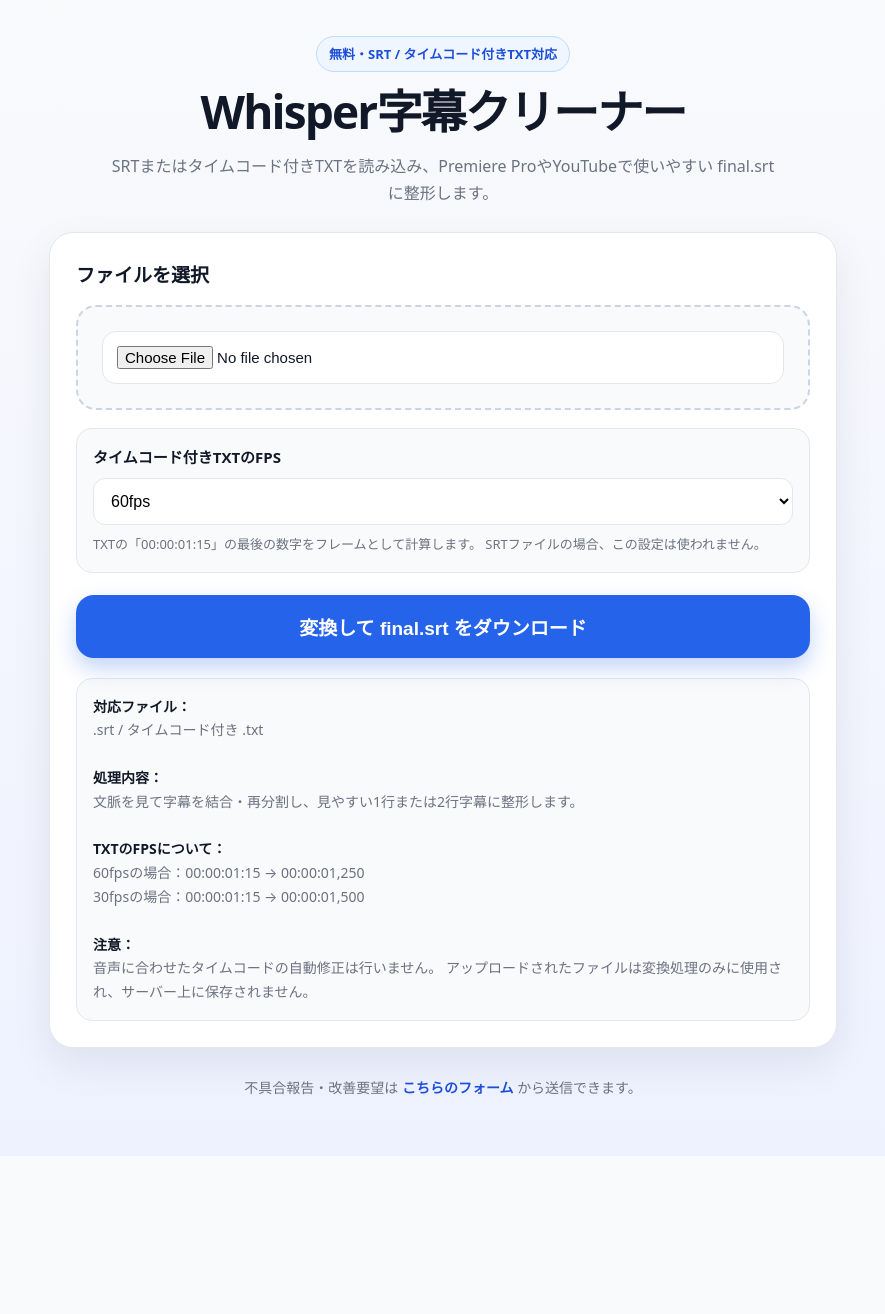
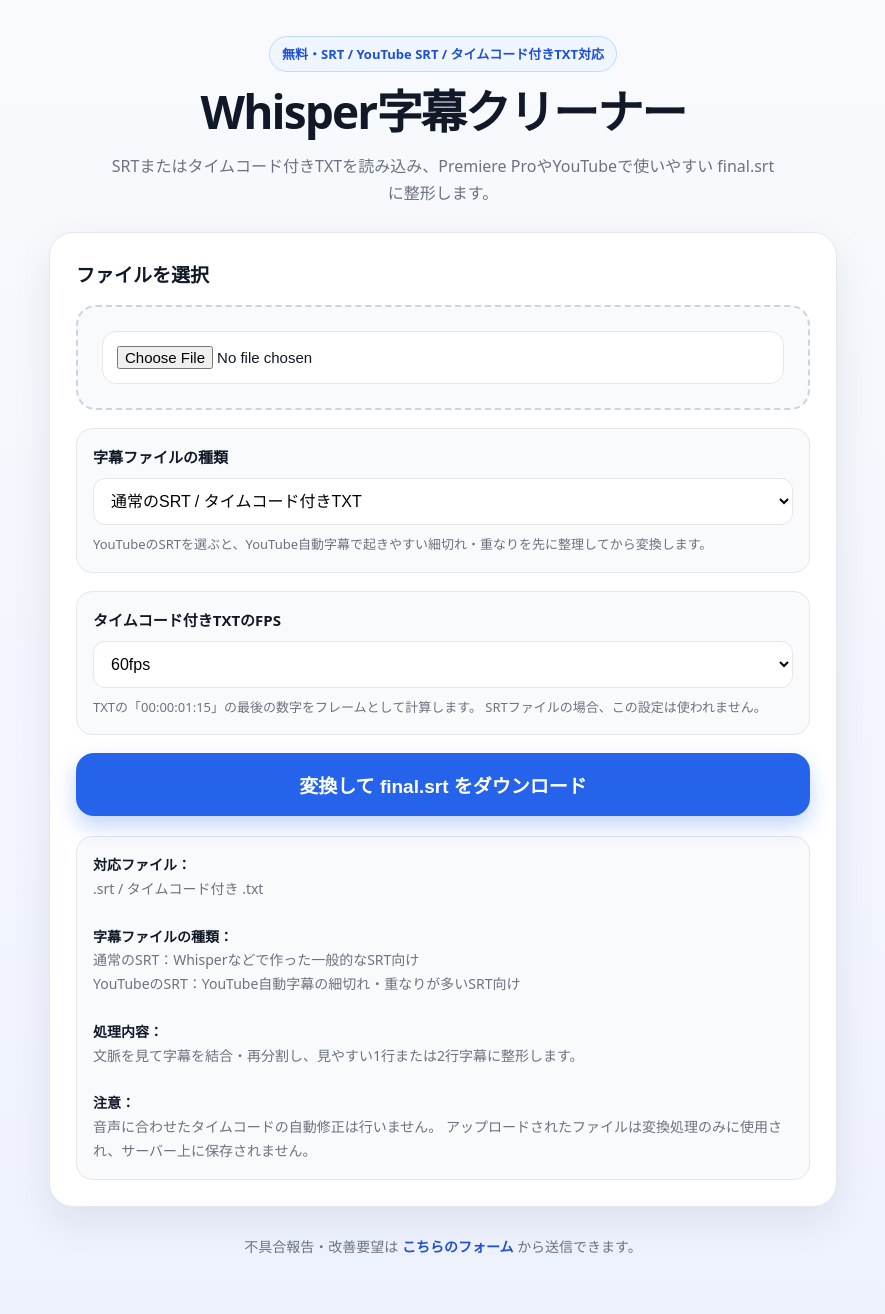
Before and after one commit to hakumagu2/srt-cleaner-site, a Flask app: page / in a window 1280 px wide. Shown: the whole page, without its empty margins (197-1082 px from the left). Before the commit the page ends 1095 px from the top, so only its background shows below. Run offline with Flask 3, Linux system fonts and the light colour scheme.

Commit message:
index.html

```diff
--- a/templates/index.html
+++ b/templates/index.html
@@ -18,9 +18,7 @@
       --soft: #eff6ff;
     }
 
-    * {
-      box-sizing: border-box;
-    }
+    * { box-sizing: border-box; }
 
     body {
       margin: 0;
@@ -98,22 +96,22 @@
       font-size: 15px;
     }
 
-    .fps-box {
-      margin: 0 0 22px;
+    .select-box {
+      margin: 0 0 18px;
       padding: 16px;
       border: 1px solid var(--line);
       border-radius: 16px;
       background: #f9fafb;
     }
 
-    .fps-box label {
+    .select-box label {
       display: block;
       font-weight: 900;
       margin-bottom: 8px;
       font-size: 15px;
     }
 
-    .fps-box select {
+    .select-box select {
       width: 100%;
       padding: 13px;
       border-radius: 12px;
@@ -122,7 +120,7 @@
       font-size: 16px;
     }
 
-    .fps-box p {
+    .select-box p {
       margin: 8px 0 0;
       color: var(--muted);
       font-size: 13px;
@@ -141,9 +139,7 @@
       box-shadow: 0 10px 22px rgba(37, 99, 235, 0.28);
     }
 
-    button:hover {
-      background: var(--main-dark);
-    }
+    button:hover { background: var(--main-dark); }
 
     .notes {
       margin-top: 20px;
@@ -155,9 +151,7 @@
       font-size: 14px;
     }
 
-    .notes strong {
-      color: var(--text);
-    }
+    .notes strong { color: var(--text); }
 
     .footer {
       margin-top: 28px;
@@ -172,19 +166,11 @@
       text-decoration: none;
     }
 
-    .footer a:hover {
-      text-decoration: underline;
-    }
+    .footer a:hover { text-decoration: underline; }
 
     @media (max-width: 720px) {
-      .card {
-        padding: 20px;
-        border-radius: 20px;
-      }
-
-      .wrap {
-        padding-top: 24px;
-      }
+      .card { padding: 20px; border-radius: 20px; }
+      .wrap { padding-top: 24px; }
     }
   </style>
 </head>
@@ -192,7 +178,7 @@
 <body>
   <main class="wrap">
     <div class="hero">
-      <div class="badge">無料・SRT / タイムコード付きTXT対応</div>
+      <div class="badge">無料・SRT / YouTube SRT / タイムコード付きTXT対応</div>
       <h1>Whisper字幕クリーナー</h1>
       <p class="lead">
         SRTまたはタイムコード付きTXTを読み込み、Premiere ProやYouTubeで使いやすい
@@ -207,7 +193,18 @@
         <input type="file" name="srt_file" accept=".srt,.txt" required>
       </div>
 
-      <div class="fps-box">
+      <div class="select-box">
+        <label for="source_mode">字幕ファイルの種類</label>
+        <select id="source_mode" name="source_mode">
+          <option value="normal" selected>通常のSRT / タイムコード付きTXT</option>
+          <option value="youtube">YouTubeのSRT</option>
+        </select>
+        <p>
+          YouTubeのSRTを選ぶと、YouTube自動字幕で起きやすい細切れ・重なりを先に整理してから変換します。
+        </p>
+      </div>
+
+      <div class="select-box">
         <label for="txt_fps">タイムコード付きTXTのFPS</label>
         <select id="txt_fps" name="txt_fps">
           <option value="60" selected>60fps</option>
@@ -231,12 +228,12 @@
         <strong>対応ファイル：</strong><br>
         .srt / タイムコード付き .txt<br><br>
 
+        <strong>字幕ファイルの種類：</strong><br>
+        通常のSRT：Whisperなどで作った一般的なSRT向け<br>
+        YouTubeのSRT：YouTube自動字幕の細切れ・重なりが多いSRT向け<br><br>
+
         <strong>処理内容：</strong><br>
         文脈を見て字幕を結合・再分割し、見やすい1行または2行字幕に整形します。<br><br>
-
-        <strong>TXTのFPSについて：</strong><br>
-        60fpsの場合：00:00:01:15 → 00:00:01,250<br>
-        30fpsの場合：00:00:01:15 → 00:00:01,500<br><br>
 
         <strong>注意：</strong><br>
         音声に合わせたタイムコードの自動修正は行いません。
```
